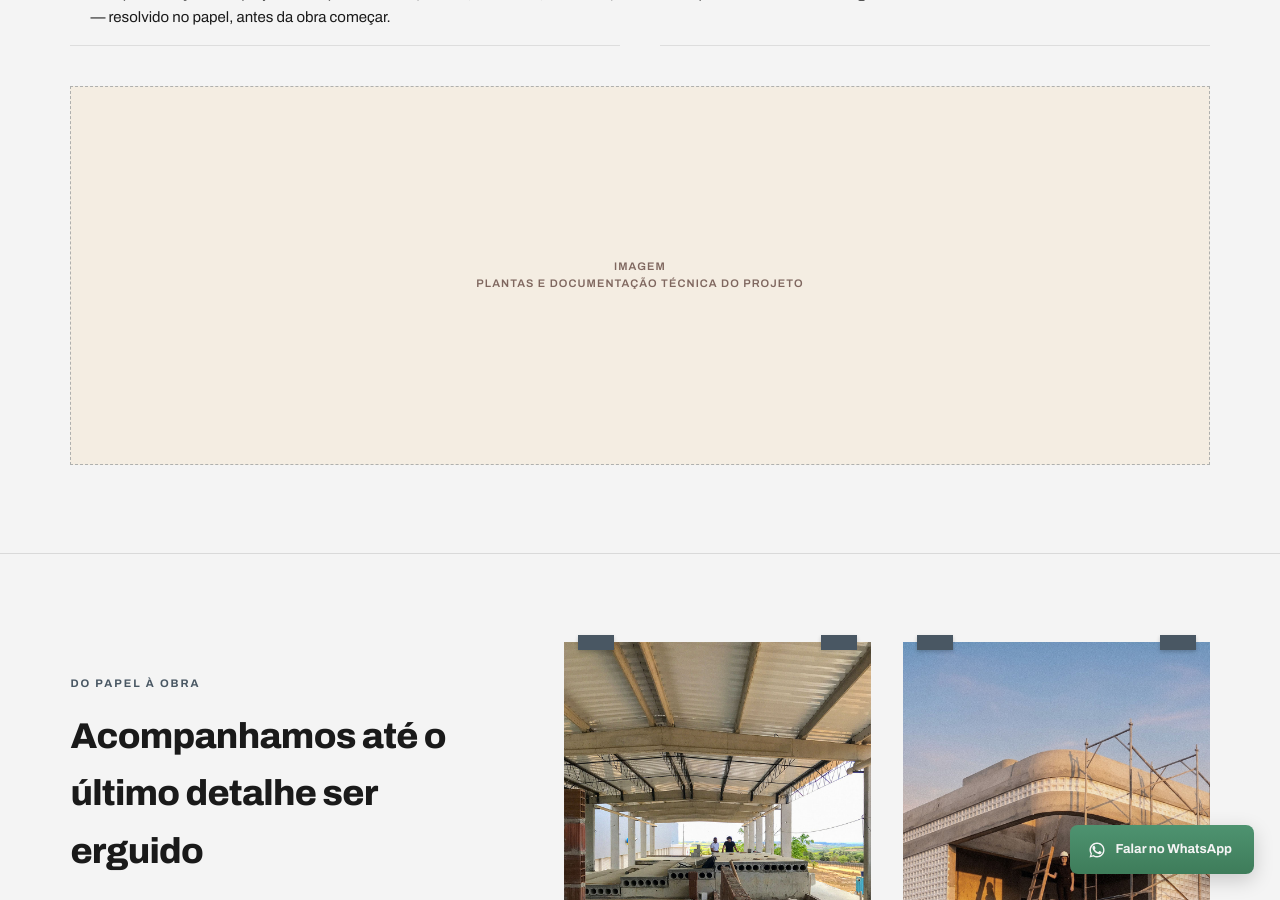
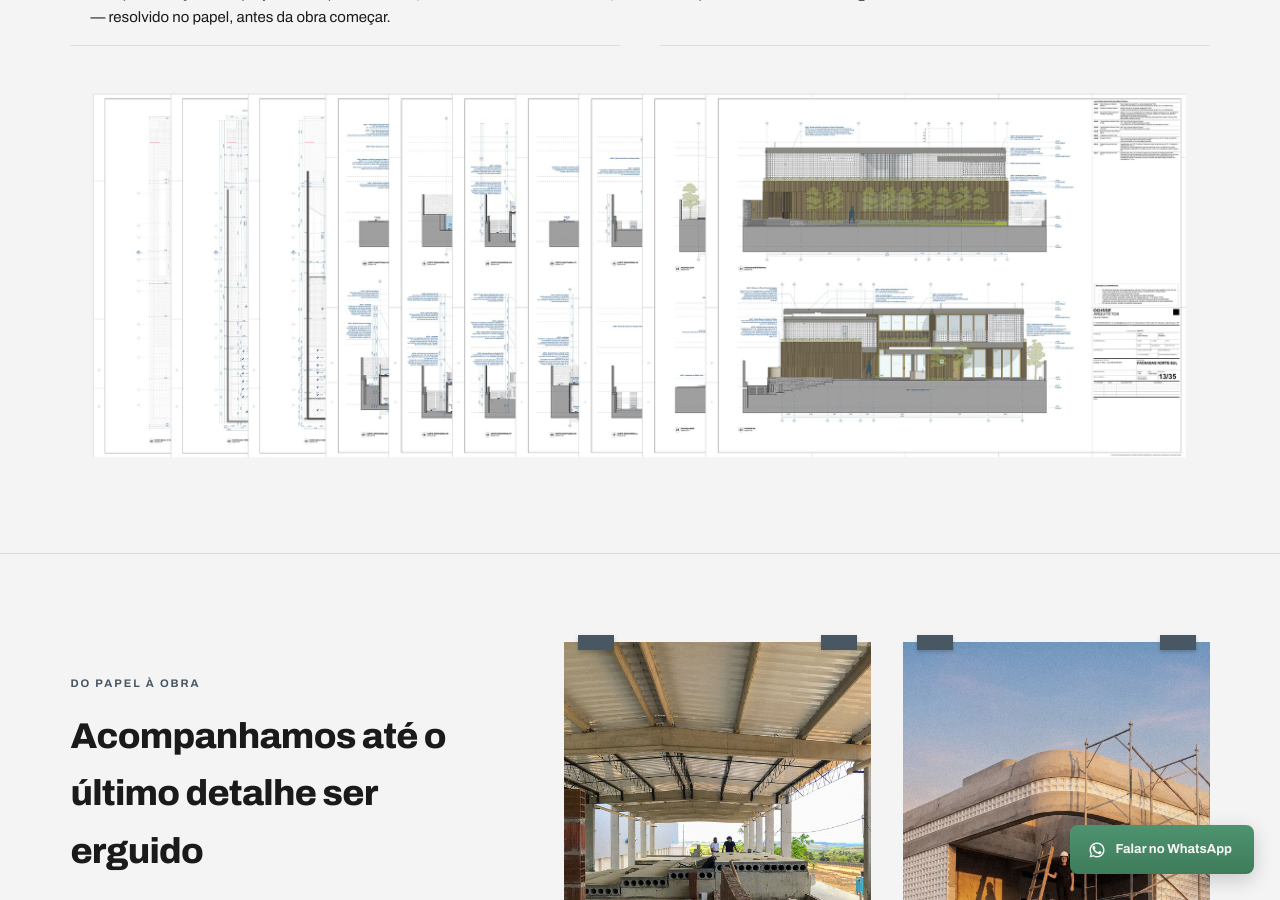
Before and after one commit to cidclementino/projetos-odisse, a Jekyll site: the page built from residencial/index.html, in a window 1280 px wide and 900 px high, scrolled down 4213 px. Built offline with Jekyll 4.4.1, drawn with Linux system fonts in a browser that asks for light colours.

Commit message:
Update residencial_conteudo.yml

```diff
--- a/_data/residencial_conteudo.yml
+++ b/_data/residencial_conteudo.yml
@@ -51,7 +51,7 @@ escopo:
     - "Acompanhamento da aprovação junto à prefeitura"
     - "Compatibilização com projetos complementares (elétrico, hidráulico, estrutural) — resolvido no papel, antes da obra começar."
     - "Suporte técnico até a entrega da obra"
-  imagem: ""
+  imagem: "escopo-documentacao-tecnica.jpg"
 
 obras_secao:
   titulo: "Acompanhamos até o último detalhe ser erguido"
```
